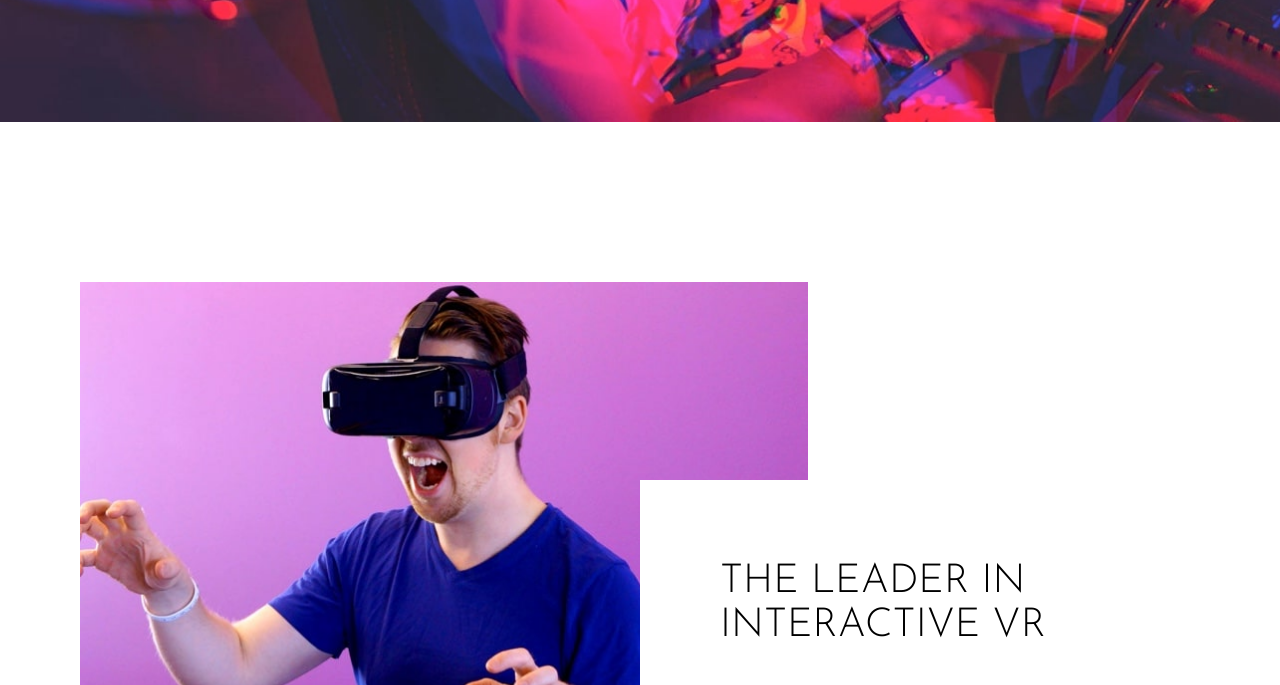
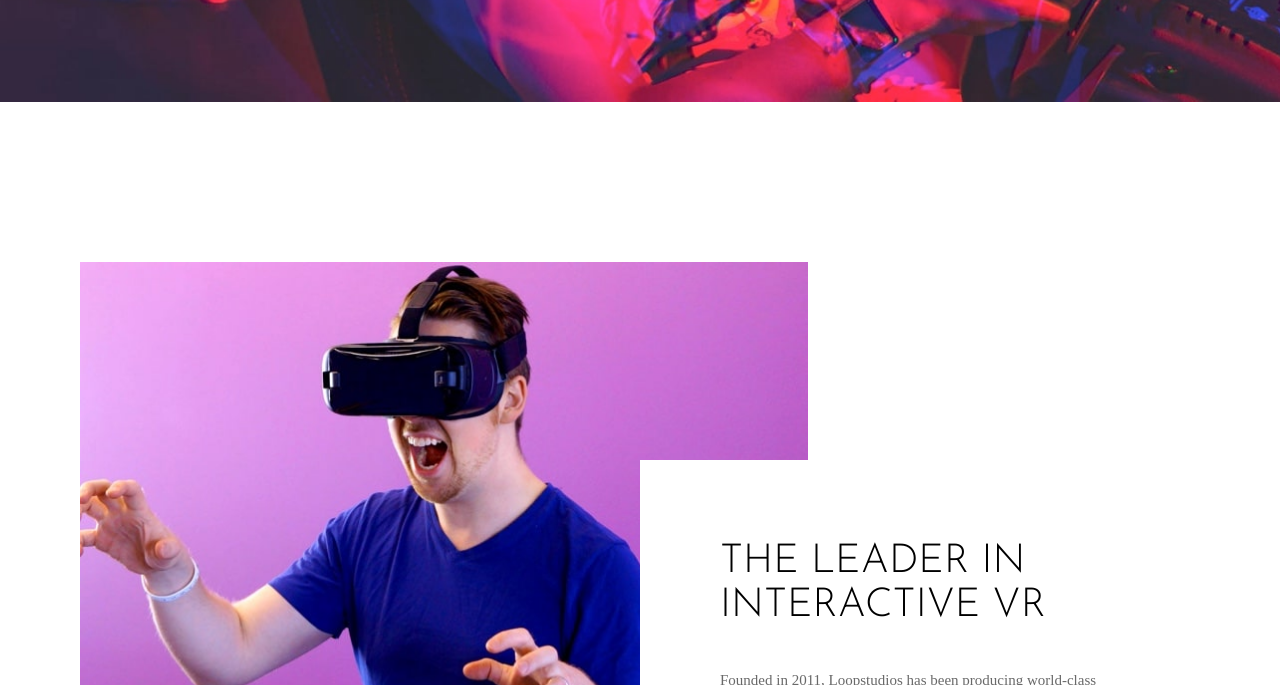
Before and after one commit to samuel-adu/loopstudios-landing-page, a website: page index.html in a window 1280 px wide. Shown: the part 478-1163 px from the top of the page. Drawn offline with Linux system fonts and the light colour scheme.

Commit message:
update readme

```diff
--- a/sass/layout/_header.scss
+++ b/sass/layout/_header.scss
@@ -9,7 +9,7 @@
 
   @include abstracts.breakpoint(tablet) {
     background-image: url('/images/desktop/image-hero.jpg');
-    height: 75svh;
+    height: 72.5svh;
   }
 
   .container {
```
Also changed, not shown: README.md, css/style.css, screenshot.jpeg (added).
